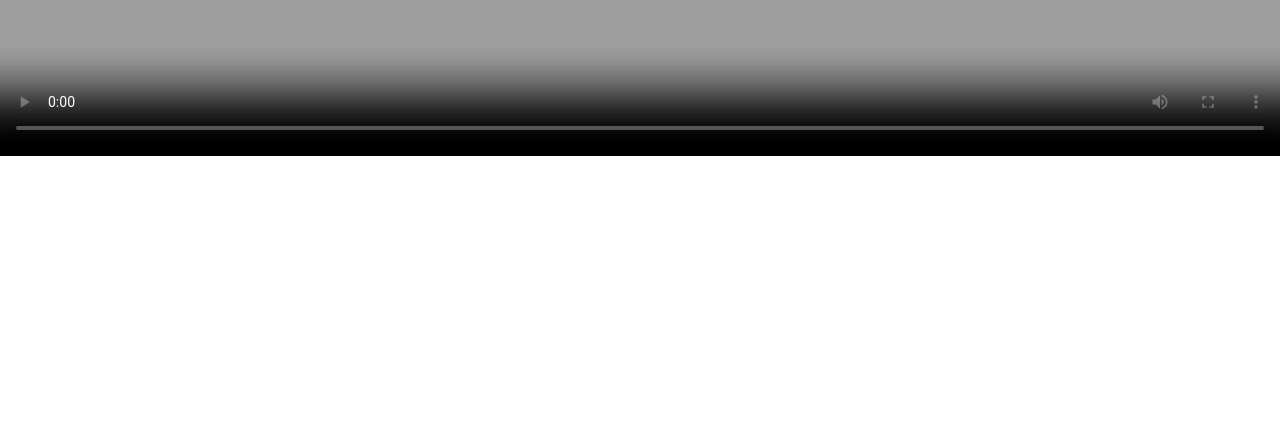
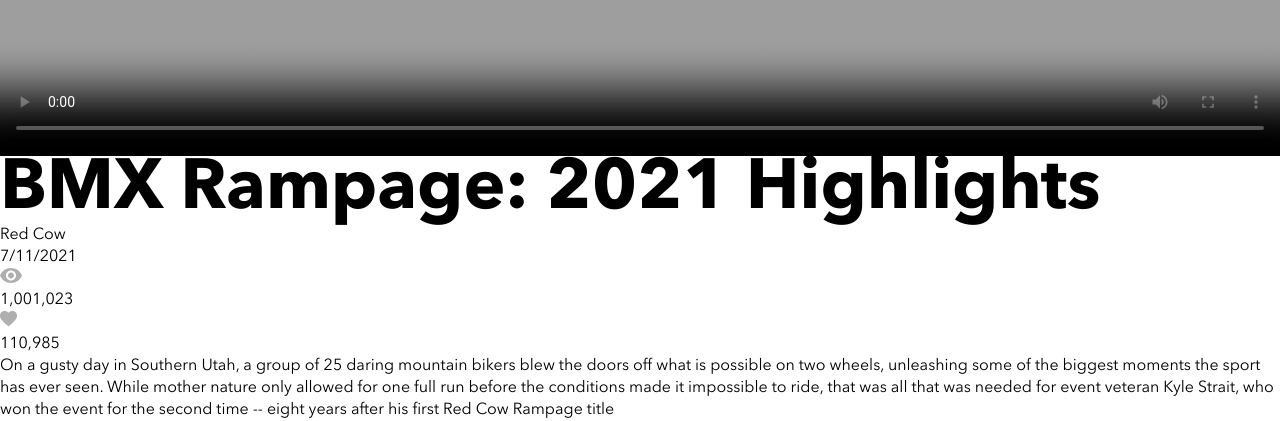
Before and after one commit to meredith-j/brainflix, a React (Create React App) app: page / in a window 1280 px wide. Shown: the part 1039-1460 px from the top of the page. Before the commit the page ends 1195 px from the top, so only its background shows below. Built offline with nearby package versions, Linux system fonts and the light colour scheme.

Commit message:
fix issue with folder structure

```diff
--- a/src/App.js
+++ b/src/App.js
@@ -1,14 +1,15 @@
 import './App.scss';
+import { useState } from 'react';
 import NavBar from './components/NavBar/NavBar';
-import { useState } from 'react';
 import Video from './components/Video/Video';
-import videos from './data/videos.json';
+import VideoInfo from './components/VideoInfo/VideoInfo';
+//import videos from './data/videos.json';
+import videoDetails from './data/video-details.json';
 
 function App() {
 
-  const [ featuredVideo, setFeaturedVideo ] = useState(videos[0])
+  const [ featuredVideo, setFeaturedVideo ] = useState(videoDetails[0])
 
-  console.log(featuredVideo)
 
   return (
     <>
@@ -16,6 +17,9 @@
     <Video
     featuredVideo = { featuredVideo }
     />
+    <VideoInfo
+    featuredVideo= { featuredVideo }
+    />
     </>
   );
 }
--- a/src/components/VideoInfo/VideoInfo.jsx
+++ b/src/components/VideoInfo/VideoInfo.jsx
@@ -10,7 +10,7 @@
                 <h1 className="video-info__title">{ featuredVideo.title }</h1>
                 <section className='video-info__details'>
                     <section className='video-info__post-info'>
-                        <p className='video-info__channel'>{ featuredVideo.channel}</p>
+                        <p className='video-info__channel'>{ featuredVideo.channel }</p>
                         <p className='video-info__date'>{ new Date(featuredVideo.timestamp).toLocaleDateString() }</p>
                     </section>
                     <section className='video-info__engagement'>
@@ -30,4 +30,4 @@
     )
 }
 
- export default VideoInfo;
+export default VideoInfo;
```
Also changed, not shown: src/components/VideoInfo/VideoInfo.js (deleted).
